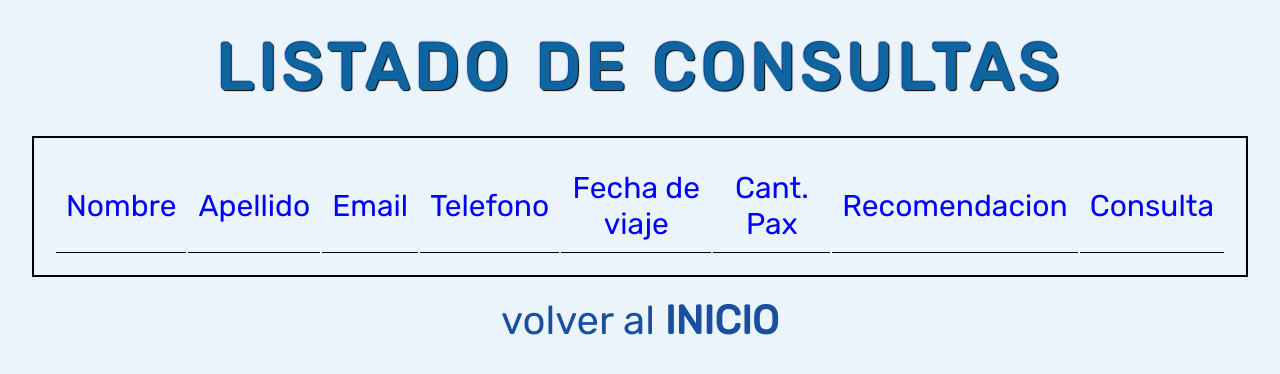
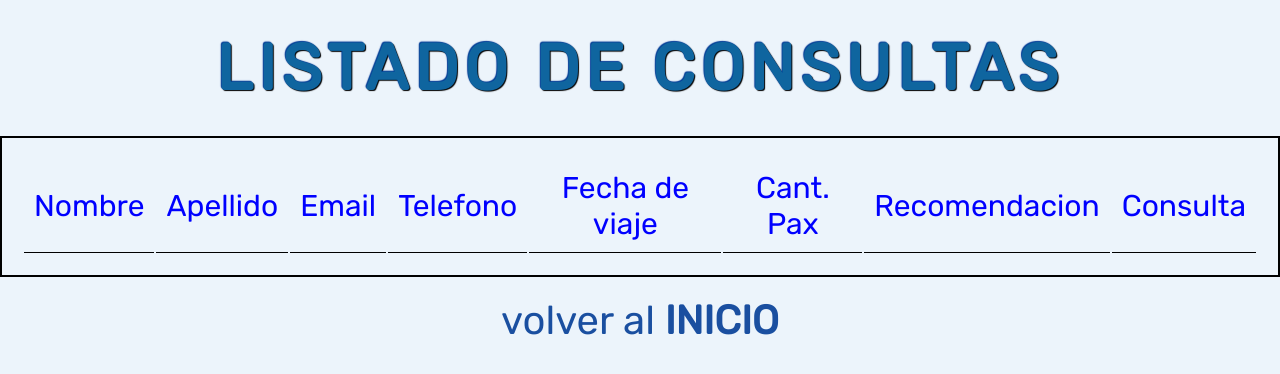
Before and after one commit to MatiasStancato/lahormigaviajeraFlask, a Flask app: page /list_consultas in a window 1280 px wide. Shown: the top 374 px of the page. Run offline with Flask 3, Linux system fonts and the light colour scheme; data that the repository does not hold is empty; some libraries are stand-ins or nearby versions.

Commit message:
arreglo css

```diff
--- a/static/css/styles.css
+++ b/static/css/styles.css
@@ -1054,10 +1054,9 @@ font-weight: normal;
 }
 .contenedorConsultas{
   border: 2px solid black;
-  width: max-content;
+  width: 100%;
   padding: 20px;
   margin: auto;
-  width: 95%
 
 }
 .contenedorConsultas thead td{
```
